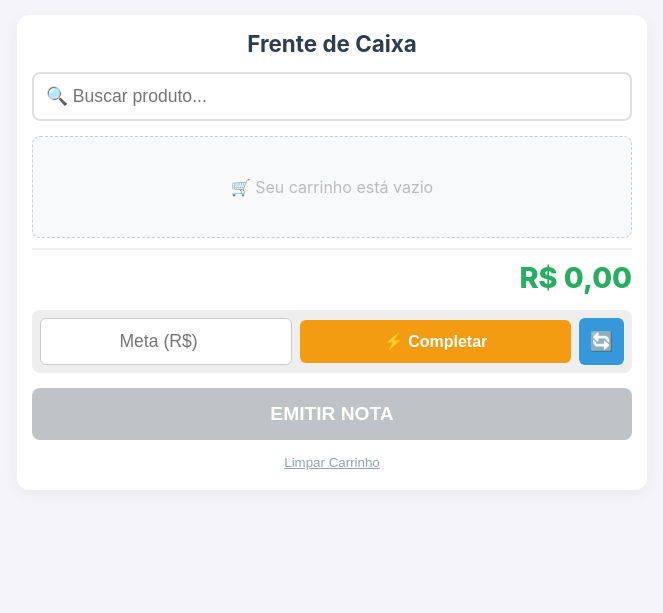
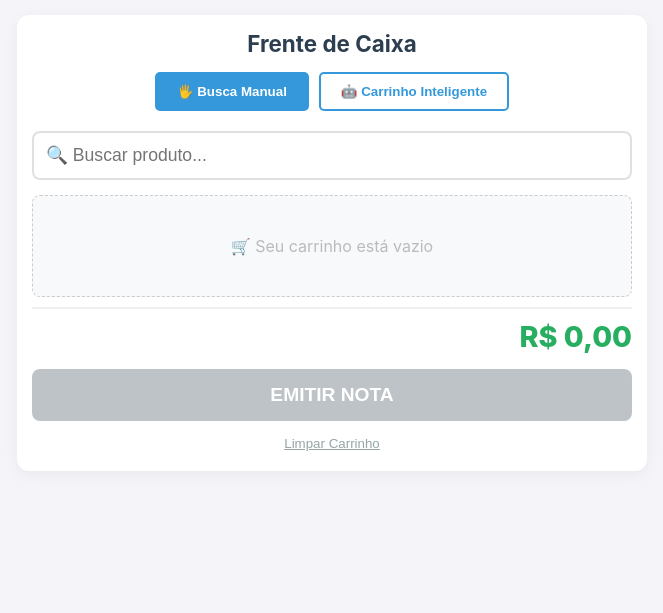
Before and after one commit to davissontiago/Mateco, a Django app: page /emitir/ in a window 1280 px wide. Shown: the part 62-675 px from the top of the page, without its empty margins (308-971 px from the left). Run offline with Django 5.2, Linux system fonts and the light colour scheme.

Commit message:
interruptor

```diff
--- a/static/css/emitir.css
+++ b/static/css/emitir.css
@@ -34,6 +34,7 @@ h1 {
     font-size: 1.1em;
     box-sizing: border-box;
     -webkit-appearance: none;
+    appearance: none;
 }
 
 .input-busca:focus {
@@ -155,6 +156,7 @@ h1 {
     font-size: 1.1em;
     text-align: center;
     -webkit-appearance: none;
+    appearance: none;
 }
 
 .btn-completar {
@@ -332,3 +334,40 @@ dialog::backdrop {
     border-radius: 5px;
     font-weight: bold;
 }
+
+/* Estilo das Abas */
+.abas-container {
+    display: flex;
+    justify-content: center;
+    margin-bottom: 20px;
+    gap: 10px;
+}
+
+.btn-aba {
+    padding: 10px 20px;
+    border: 2px solid #3498db;
+    background: transparent;
+    color: #3498db;
+    cursor: pointer;
+    font-weight: bold;
+    border-radius: 5px;
+    transition: all 0.3s;
+}
+
+.btn-aba.ativo {
+    background: #3498db;
+    color: white;
+}
+
+/* Classe vital para o interruptor funcionar */
+.hidden {
+    display: none !important;
+}
+
+/* Ajuste para o grupo de valor alvo */
+.input-valor-group {
+    display: flex;
+    gap: 10px;
+    justify-content: center;
+    align-items: center;
+}
--- a/static/js/emitir.js
+++ b/static/js/emitir.js
@@ -206,3 +206,68 @@ async function emitirNota() {
         if (carrinho.length > 0) btn.disabled = false;
     }
 }
+
+function mudarModo(modo) {
+    const btnManual = document.getElementById('btn-manual');
+    const btnValor = document.getElementById('btn-valor');
+    const painelManual = document.getElementById('painel-manual');
+    const painelValor = document.getElementById('painel-valor');
+
+    if (modo === 'manual') {
+        btnManual.classList.add('ativo');
+        btnValor.classList.remove('ativo');
+        painelManual.classList.remove('hidden');
+        painelValor.classList.add('hidden');
+
+        // CORREÇÃO: O ID correto no seu HTML é 'buscaInput'
+        setTimeout(() => {
+            const el = document.getElementById('buscaInput');
+            if(el) el.focus();
+        }, 100);
+    } else {
+        btnManual.classList.remove('ativo');
+        btnValor.classList.add('ativo');
+        painelManual.classList.add('hidden');
+        painelValor.classList.remove('hidden');
+
+        // CORREÇÃO: O ID correto no seu HTML é 'valor-alvo'
+        setTimeout(() => {
+            const el = document.getElementById('valor-alvo');
+            if(el) el.focus();
+        }, 100);
+    }
+}
+
+async function gerarCarrinhoInteligente() {
+    const valorAlvo = parseFloat(document.getElementById('valor-alvo').value);
+
+    if (isNaN(valorAlvo) || valorAlvo <= 0) {
+        alert("Por favor, digite um valor válido para gerar o carrinho.");
+        return;
+    }
+
+    const btn = document.querySelector('#painel-valor .btn-adicionar');
+    btn.innerText = "⏳...";
+    btn.disabled = true;
+
+    try {
+        // Chamamos a API para simular o valor total digitado
+        const res = await fetch(`/api/produtos/?simular=true&valor=${valorAlvo}`);
+        const data = await res.json();
+
+        if (data.error) {
+            alert(data.error);
+            return;
+        }
+
+        // Limpamos o carrinho atual e adicionamos os novos itens gerados
+        carrinho = data.itens;
+        atualizarCarrinho();
+
+    } catch (e) {
+        alert("Erro ao conectar com o servidor.");
+    } finally {
+        btn.innerText = "Gerar Itens";
+        btn.disabled = false;
+    }
+}
--- a/templates/emitir.html
+++ b/templates/emitir.html
@@ -1,33 +1,40 @@
 {% extends 'base.html' %}
-{% load static %} {% block title %}Frente de Caixa{% endblock %}
+{% load static %} {% block title %}
+  Frente de Caixa
+{% endblock %}
 
 {% block head %}
-    <link rel="stylesheet" href="{% static 'css/emitir.css' %}">
+  <link rel="stylesheet" href="{% static 'css/emitir.css' %}" />
 {% endblock %}
 
 {% block content %}
   <div class="container-pdv">
     <h1>Frente de Caixa</h1>
 
-    <div class="area-busca">
-        <input type="text" id="buscaInput" class="input-busca" placeholder="🔍 Buscar produto..." autocomplete="off">
+    <div class="abas-container">
+      <button class="btn-aba ativo" onclick="mudarModo('manual')" id="btn-manual">🖐️ Busca Manual</button>
+      <button class="btn-aba" onclick="mudarModo('valor')" id="btn-valor">🤖 Carrinho Inteligente</button>
+    </div>
+
+    <div id="painel-manual" class="area-busca">
+      <input type="text" id="buscaInput" class="input-busca" placeholder="🔍 Buscar produto..." onkeyup="buscarProdutos()" autocomplete="off" />
       <div id="listaSugestoes" class="sugestoes-lista"></div>
     </div>
 
+    <div id="painel-valor" class="area-busca hidden">
+      <div class="input-valor-group">
+        <input type="number" id="valor-alvo" class="input-busca" placeholder="Ex: 50.00" step="0.01" />
+        <button onclick="gerarCarrinhoInteligente()" class="btn-completar" style="background-color: #e67e22; height: 50px; margin-left: 10px;">⚡Gerar</button>
+      </div>
+      <p style="text-align: center; font-size: 0.85em; color: #666; margin-top: 5px;">O sistema escolherá produtos até atingir este valor.</p>
+    </div>
+
     <div class="carrinho" id="carrinhoVisual">
-        <div style="text-align: center; color: #bbb; padding: 30px 0;">
-            🛒 Seu carrinho está vazio
-        </div>
+      <div style="text-align: center; color: #bbb; padding: 30px 0;">🛒 Seu carrinho está vazio</div>
     </div>
 
     <div class="secao-inferior">
       <div class="total-display" id="totalDisplay">R$ 0,00</div>
-
-        <div class="area-acoes">
-            <input type="number" id="valorAlvoInput" class="input-valor" placeholder="Meta (R$)" inputmode="decimal">
-            <button class="btn-completar" onclick="completarValor()">⚡ Completar</button>
-            <button class="btn-refazer" onclick="refazerSimulacao()" title="Tentar outros produtos">🔄</button>
-        </div>
 
       <button class="btn-emitir" id="btnEmitir" onclick="emitirNota()" disabled>EMITIR NOTA</button>
       <button class="btn-limpar" onclick="limparCarrinho()">Limpar Carrinho</button>
@@ -39,7 +46,7 @@
       <div class="modal-titulo">Quantas unidades?</div>
       <div id="nomeProdModal" class="modal-prod-nome">...</div>
 
-        <input type="number" id="qtdInputModal" class="input-qtd" value="1" min="1" inputmode="numeric">
+      <input type="number" id="qtdInputModal" class="input-qtd" value="1" min="1" inputmode="numeric" />
 
       <div class="modal-btn-area">
         <button class="btn-cancelar" onclick="fecharModalQtd()">Cancelar</button>
```
Lines whose indentation alone changed are shown as unchanged.
